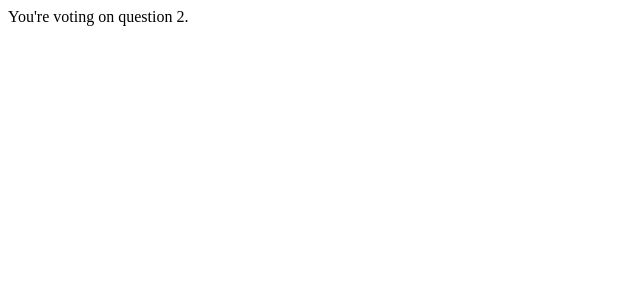
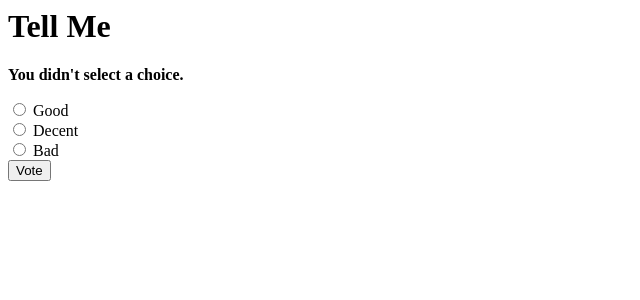
Before and after one commit to tanner466/FirstDjangoProject, a Django app: page /polls/2/vote/ in a window 1280 px wide. Shown: the top 300 px of the page, without its empty margins (0-640 px from the left). Run offline with Django 3.2, Linux system fonts and the light colour scheme; data comes from the database, SQL or seed files in the repository; both versions use the stored data as it was after the commit.

Commit message:
Simple voting method for polls

```diff
--- a/polls/templates/polls/detail.html
+++ b/polls/templates/polls/detail.html
@@ -1,6 +1,13 @@
 <h1>{{ question.question_text }}</h1>
-<ul>
+
+{% if error_message %}<p><strong>{{ error_message }}</strong></p>{% endif %}
+
+<form action="{% url 'polls:vote' question.id %}" method="post">
+  {% csrf_token %}
   {% for choice in question.choice_set.all %}
-    <li>{{ choice.choice_text }}</li>
+    <input type="radio" name="choice" id="choice{{ forloop.counter }}" value="{{choice.id}}" />
+    <label for="choice{{ forloop.counter }}">{{ choice.choice_text }}</label>
+    <br/>
   {% endfor %}
-</ul>
+  <input type="submit" value="Vote" />
+</form>
--- a/polls/views.py
+++ b/polls/views.py
@@ -1,10 +1,11 @@
 from django.http import Http404
 from django.shortcuts import get_object_or_404, render
 
-from django.http import HttpResponse
+from django.http import HttpResponseRedirect, HttpResponse
 from django.template import loader
+from django.core.urlresolvers import reverse
 
-from .models import Question
+from .models import Choice, Question
 
 
 def index(request):
@@ -25,10 +26,25 @@ def detail(request, question_id):
     return render(request, "polls/detail.html", {'question': question})
 
 def results(request, question_id):
-    response = "You're looking at the results of question %s."
-    return HttpResponse(response % question_id)
+    question = get_object_or_404(Question, pk=question_id)
+    return render(request, 'polls/results.html', {'question': question})
 
 def vote(request, question_id):
-    return HttpResponse("You're voting on question %s." % question_id)
+    p = get_object_or_404(Question, pk=question_id)
+    try:
+        selected_choice = p.choice_set.get(pk=request.POST['choice'])
+    except (KeyError, Choice.DoesNotExist):
+        return render(request, 'polls/detail.html', {
+            'question': p,
+            'error_message': "You didn't select a choice.",
+        })
+    else:
+        selected_choice.votes += 1
+        selected_choice.save()
+        # Always return an HttpResponseRedirect after successfully dealing
+        # with POST data. This prevents data from being posted twice if a
+        # user hits the Back button.
+        return HttpResponseRedirect(reverse('polls:results', args=(p.id,)))
+
 
 # Create your views here.
```
Also changed, not shown: polls/templates/polls/results.html (added, +9 -0 lines), db.sqlite3, 2 other files.
